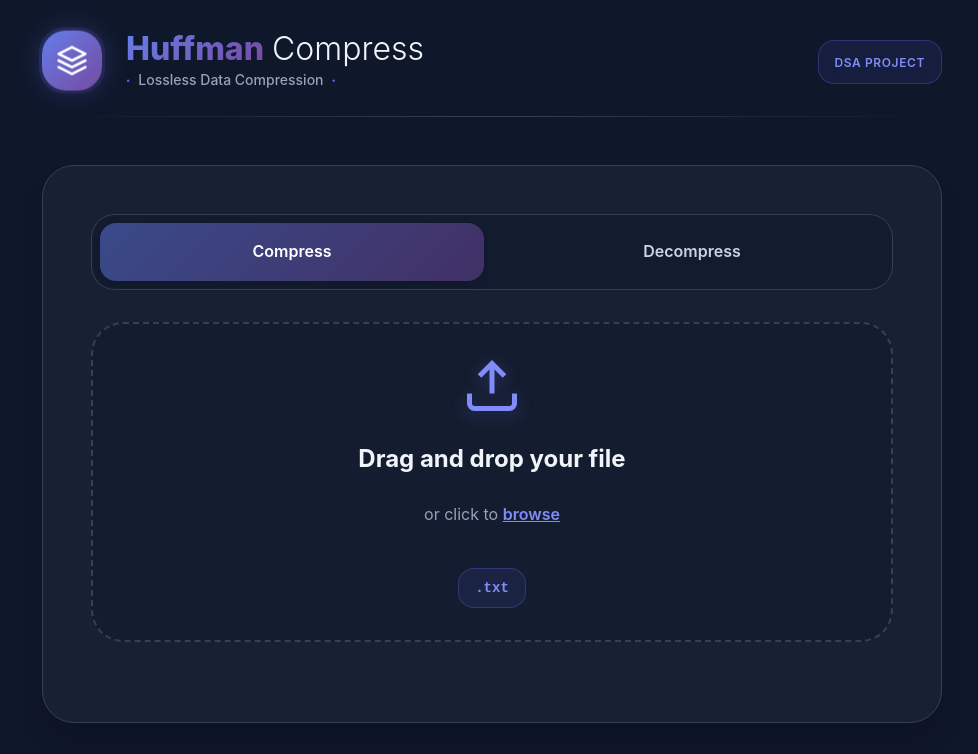
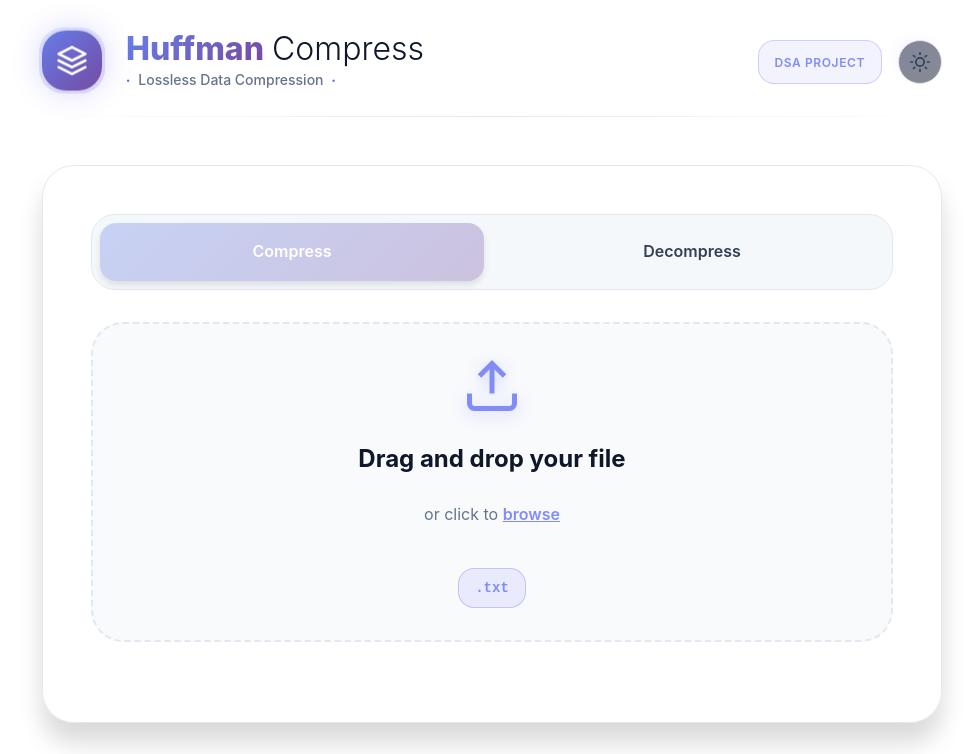
Before and after one commit to DeviceDidWhat/Huffman-Compression-DSA-Project, a React app in the folder frontend/: page / in a window 1280 px wide. Shown: the top 754 px of the page, without its empty margins (148-1126 px from the left). Built offline with nearby package versions, Linux system fonts and the light colour scheme; the HTML template or start-up script is replaced by a standard one.

Commit message:
added dark mode toggle and styles

```diff
--- a/frontend/src/App.css
+++ b/frontend/src/App.css
@@ -144,6 +144,12 @@ body::before {
   justify-content: space-between;
   align-items: center;
   margin-bottom: var(--spacing-md);
+}
+
+.header-actions {
+  display: flex;
+  align-items: center;
+  gap: var(--spacing-sm);
 }
 
 .logo-section {
@@ -1307,6 +1313,104 @@ body::before {
 }
 
 /* ============================================
+   THEME TOGGLE (Circle Blur)
+   ============================================ */
+.theme-toggle {
+  position: relative;
+  display: inline-flex;
+  align-items: center;
+  justify-content: center;
+  width: 44px;
+  height: 44px;
+  border-radius: 9999px;
+  border: 1px solid var(--border);
+  background: rgba(15, 23, 42, 0.5);
+  backdrop-filter: blur(12px);
+  color: var(--text-secondary);
+  transition: all var(--transition-base);
+}
+
+.theme-toggle:hover {
+  color: var(--text-primary);
+  transform: translateY(-1px);
+  box-shadow: 0 10px 20px rgba(0,0,0,0.15);
+  border-color: rgba(99, 102, 241, 0.4);
+}
+
+.theme-toggle:active {
+  transform: translateY(0);
+}
+
+.theme-toggle .toggle-circle {
+  position: absolute;
+  inset: 0;
+  border-radius: 9999px;
+  background: radial-gradient(circle at 30% 30%, rgba(99,102,241,0.25), transparent 60%);
+  filter: blur(8px);
+  opacity: 0.6;
+  pointer-events: none;
+}
+
+.theme-toggle .toggle-content {
+  position: relative;
+  z-index: 1;
+  display: inline-flex;
+  align-items: center;
+  justify-content: center;
+}
+
+.theme-toggle .toggle-icon {
+  width: 20px;
+  height: 20px;
+}
+
+/* ============================================
+   LIGHT THEME VARIABLES
+   ============================================ */
+[data-theme="light"] {
+  --bg-primary: #ffffff;
+  --bg-secondary: #f8fafc;
+  --bg-card: rgba(255, 255, 255, 0.7);
+  --bg-hover: #eef2f7;
+  --text-primary: #0f172a;
+  --text-secondary: #334155;
+  --text-muted: #64748b;
+  --border: #e2e8f0;
+  /* keep brand colors the same */
+}
+
+[data-theme="light"] body {
+  background: var(--bg-primary);
+  color: var(--text-primary);
+}
+
+[data-theme="light"] .card,
+[data-theme="light"] .status-card,
+[data-theme="light"] .info-box {
+  background: rgba(255, 255, 255, 0.7);
+  border-color: var(--border);
+}
+
+[data-theme="light"] .header-badge {
+  background: rgba(99, 102, 241, 0.08);
+  border-color: rgba(99, 102, 241, 0.25);
+}
+
+[data-theme="light"] .mode-selector {
+  background: rgba(241, 245, 249, 0.7);
+}
+
+[data-theme="light"] .dropzone {
+  background: rgba(241, 245, 249, 0.5);
+  border-color: var(--border);
+}
+
+[data-theme="light"] .download-btn,
+[data-theme="light"] .submit-btn {
+  color: #ffffff;
+}
+
+/* ============================================
    SCROLLBAR
    ============================================ */
 ::-webkit-scrollbar {
--- a/frontend/src/components/AppHeader.jsx
+++ b/frontend/src/components/AppHeader.jsx
@@ -1,4 +1,5 @@
 import React from 'react';
+import ThemeToggleButton from './ThemeToggleButton';
 
 const AppHeader = () => {
   return (
@@ -47,8 +48,11 @@ const AppHeader = () => {
             </p>
           </div>
         </div>
-        <div className="header-badge">
-          <span className="badge-text">DSA Project</span>
+        <div className="header-actions">
+          <div className="header-badge">
+            <span className="badge-text">DSA Project</span>
+          </div>
+          <ThemeToggleButton />
         </div>
       </div>
       <div className="header-divider"></div>
--- /dev/null
+++ b/frontend/src/components/ThemeToggleButton.jsx
@@ -0,0 +1,53 @@
+import React, { useEffect, useState, useCallback } from 'react';
+
+const THEME_STORAGE_KEY = 'ui-theme';
+
+function getInitialTheme() {
+  const persisted = localStorage.getItem(THEME_STORAGE_KEY);
+  if (persisted === 'light' || persisted === 'dark') return persisted;
+  // Fallback to system preference
+  const prefersDark = window.matchMedia && window.matchMedia('(prefers-color-scheme: dark)').matches;
+  return prefersDark ? 'dark' : 'light';
+}
+
+const ThemeToggleButton = () => {
+  const [theme, setTheme] = useState('dark');
+
+  useEffect(() => {
+    const initial = getInitialTheme();
+    setTheme(initial);
+    document.documentElement.setAttribute('data-theme', initial);
+  }, []);
+
+  const toggleTheme = useCallback(() => {
+    const next = theme === 'dark' ? 'light' : 'dark';
+    setTheme(next);
+    localStorage.setItem(THEME_STORAGE_KEY, next);
+    document.documentElement.setAttribute('data-theme', next);
+  }, [theme]);
+
+  return (
+    <button
+      type="button"
+      aria-label="Toggle theme"
+      className="theme-toggle"
+      onClick={toggleTheme}
+    >
+      <span className="toggle-circle" />
+      <span className="toggle-content">
+        {theme === 'dark' ? (
+          <svg className="toggle-icon" viewBox="0 0 24 24" fill="none" xmlns="http://www.w3.org/2000/svg">
+            <path d="M21 12.79A9 9 0 1111.21 3 7 7 0 0021 12.79z" stroke="currentColor" strokeWidth="2" strokeLinecap="round" strokeLinejoin="round" />
+          </svg>
+        ) : (
+          <svg className="toggle-icon" viewBox="0 0 24 24" fill="none" xmlns="http://www.w3.org/2000/svg">
+            <circle cx="12" cy="12" r="5" stroke="currentColor" strokeWidth="2" />
+            <path d="M12 1v2m0 18v2M4.22 4.22l1.42 1.42M18.36 18.36l1.42 1.42M1 12h2m18 0h2M4.22 19.78l1.42-1.42M18.36 5.64l1.42-1.42" stroke="currentColor" strokeWidth="2" strokeLinecap="round" />
+          </svg>
+        )}
+      </span>
+    </button>
+  );
+};
+
+export default ThemeToggleButton;
```
Also changed, not shown: 1 other file (tests, documents, lock files or other folders).
